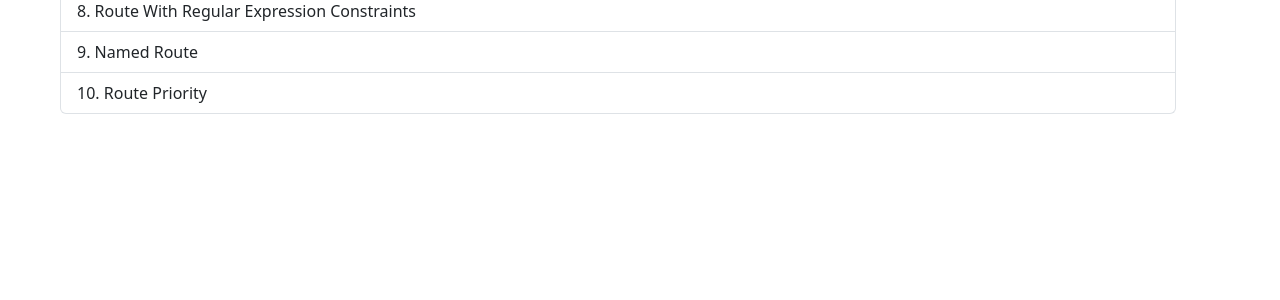
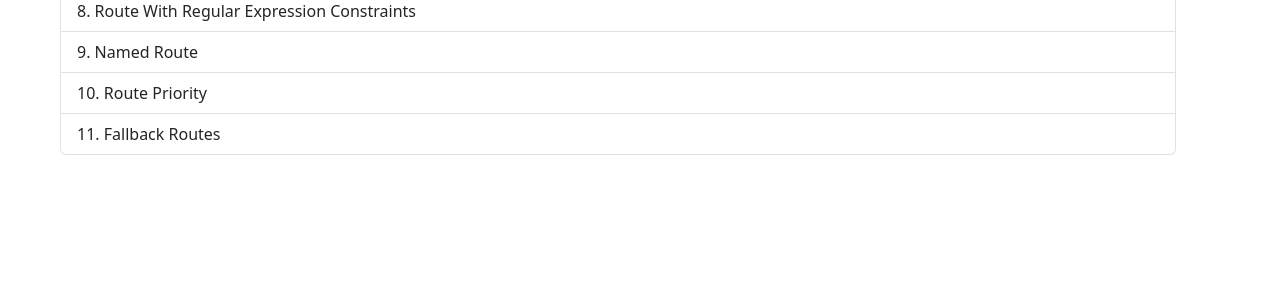
Before and after one commit to yahdee2702/belajar-paw-9, a Laravel app: page /routing in a window 1280 px wide. Shown: the part 417-717 px from the top of the page. Run offline with Laravel 12, Linux system fonts and the light colour scheme; style sheets or scripts are compiled from the project's sources.

Commit message:
feat: 5. Praktik laravel routing; 5.12

```diff
--- a/resources/views/routing.blade.php
+++ b/resources/views/routing.blade.php
@@ -48,6 +48,11 @@
                 Route Priority
             </a>
 
+            <a href="{{ url('/asdqwezxc') }}" class="list-group-item list-group-item-action">
+                Fallback Routes
+            </a>
+
+
         </div>
 
         {{-- Khusus kode program untuk Route Groups di sini --}}
--- a/routes/web.php
+++ b/routes/web.php
@@ -49,3 +49,7 @@ Route::get('/route_priority/user', function() {
 Route::get('/route_priority/user', function() {
     return "This is Route 2";
 });
+
+Route::fallback(function() {
+    return 'This is Fallback Route';
+});
```
